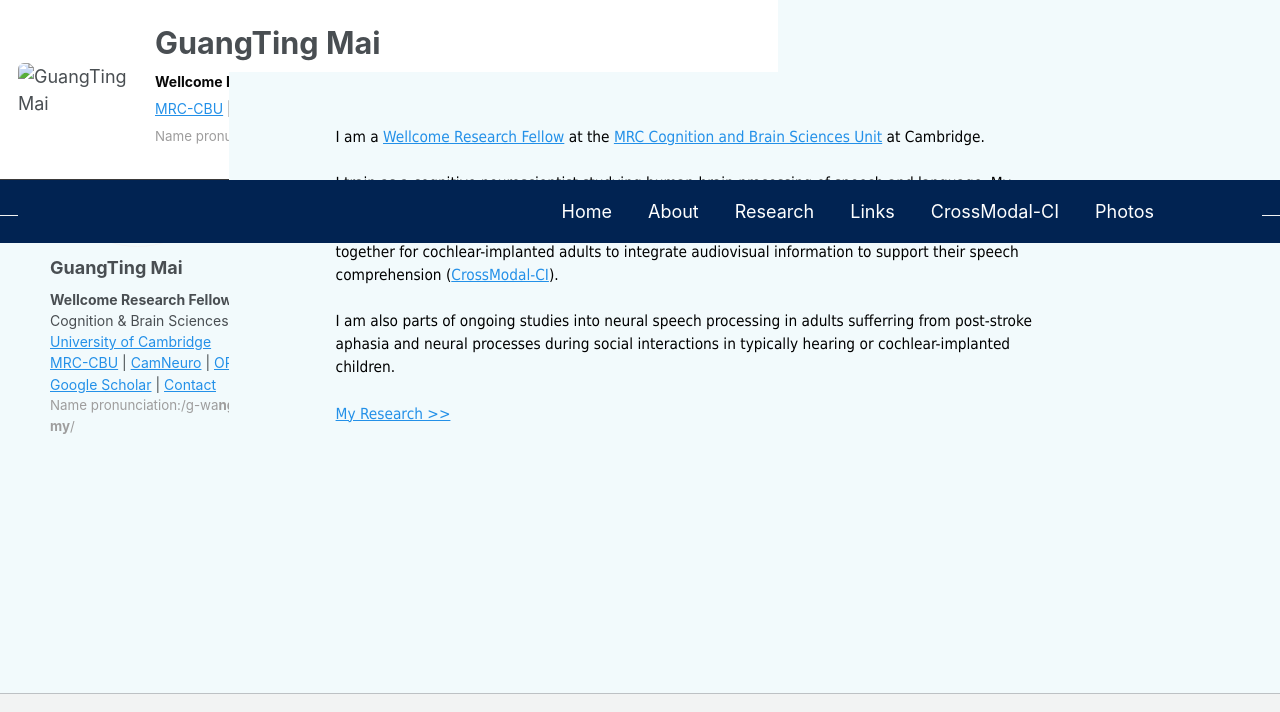
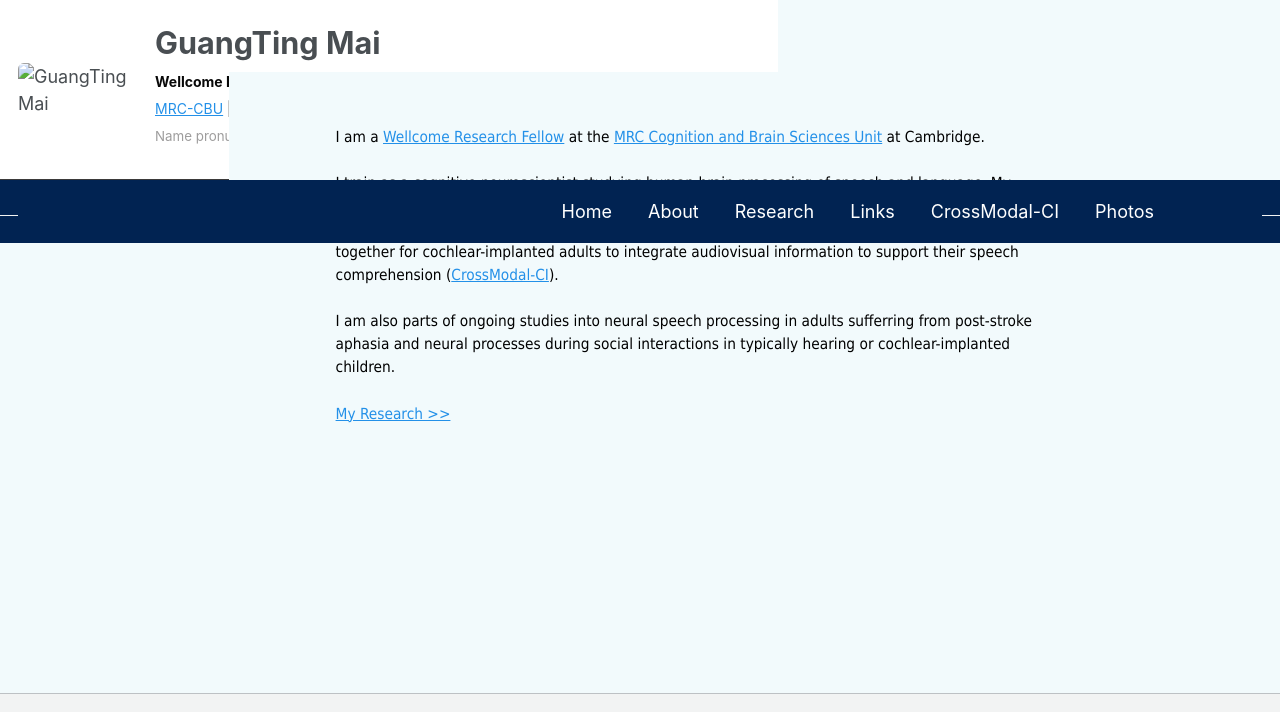
Before and after one commit to guangtingmai/guangtingmai.github.io, a Jekyll site: the page built from _pages/readme.html, in a window 1280 px wide. Shown: the top 712 px of the page. Built offline with Jekyll 4.4.1, drawn with Linux system fonts in a browser that asks for light colours; grey boxes are pictures that could not be loaded.

Commit message:
Update default.html

```diff
--- a/_layouts/default.html
+++ b/_layouts/default.html
@@ -14,7 +14,7 @@
   <body>
 
     {% include browser-upgrade.html %}
-    {% include sidebar.html %}
+    {% include top-bio.html %}
     {% include masthead.html %}
 
     {{ content }}
```
